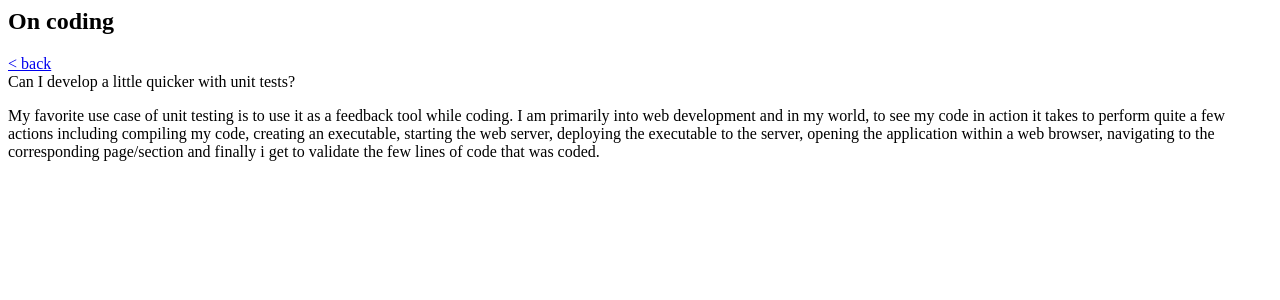
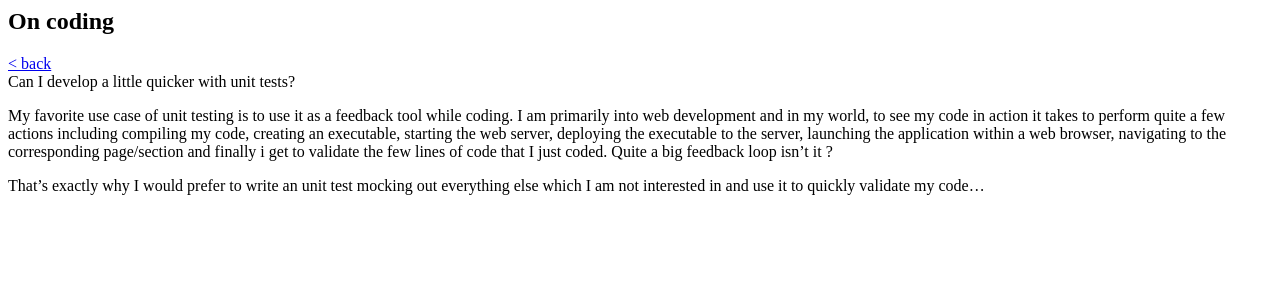
Before and after one commit to deepan/deepan.github.com, a Jekyll site: the page built from _posts/2013-06-25-first-post.md, in a window 1280 px wide. Shown: the top 300 px of the page. Built offline with Jekyll 4.4.1, drawn with Linux system fonts in a browser that asks for light colours.

Commit message:
first post done

```diff
--- a/_layouts/page.html
+++ b/_layouts/page.html
@@ -9,6 +9,6 @@ less_files:
         {{ page.title }}
     </div>
     <div class="text">
-        {{ page.content }}
+        {{ content }}
     </div>
 </div>
--- a/_posts/2013-06-25-first-post.md
+++ b/_posts/2013-06-25-first-post.md
@@ -6,6 +6,9 @@ date: 2013-06-30 18:31:00
 
 My favorite use case of unit testing is to use it as a feedback tool while coding. I am primarily into
 web development and in my world, to see my code in action it takes to perform quite a few actions <!--rm--> including
-compiling my code, creating an executable, starting the web server, deploying the executable to the server, opening the
+compiling my code, creating an executable, starting the web server, deploying the executable to the server, launching the
 application within a web browser, navigating to the corresponding page/section and finally i get to validate the few
-lines of code that was coded.
+lines of code that I just coded. Quite a big feedback loop isn't it ?
+
+That's exactly why I would prefer to write an unit test mocking out everything else which I am not interested in and use it
+to quickly validate my code...
```
